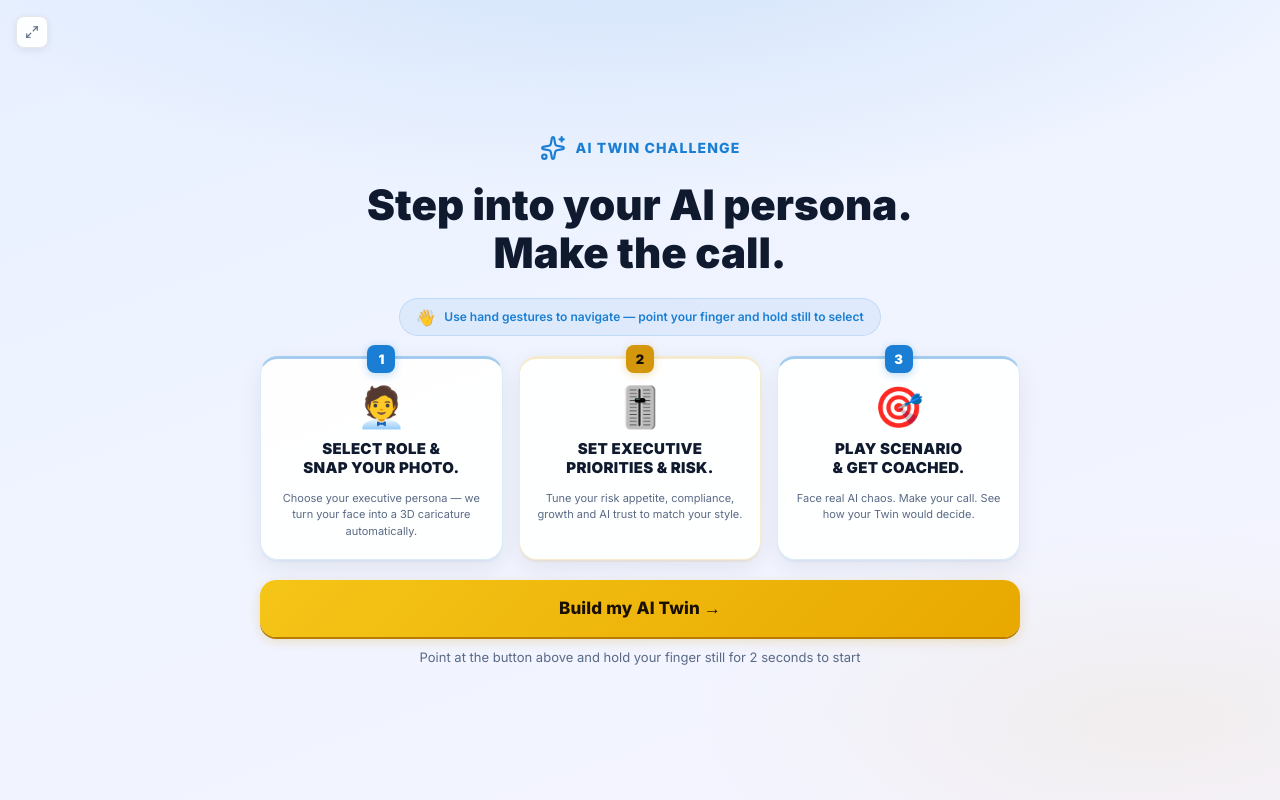
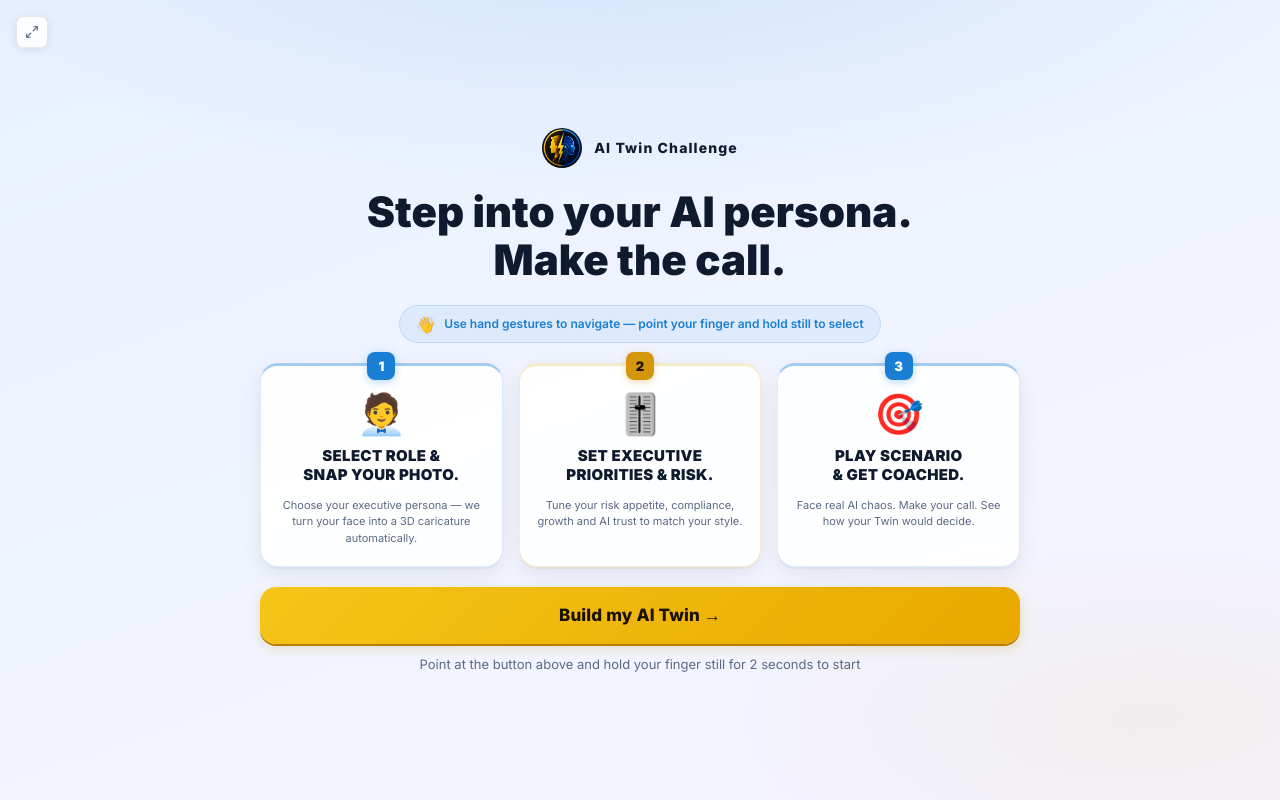
Before and after one commit to venkatukl/ai-twin-game, a Next.js app: page / in a window 1280 px wide. Built offline with nearby package versions, Linux system fonts and the light colour scheme.

Commit message:
Change title logo

```diff
--- a/app/globals.css
+++ b/app/globals.css
@@ -1299,14 +1299,20 @@ input[type="range"]::-moz-range-thumb {
   gap: 14px;
 }
 .landing-brand {
-  display: flex;
-  align-items: center;
-  gap: 10px;
-  font-size: 14px;
+  display: inline-flex;
+  align-items: center;
+  gap: 12px;
+  font-size: clamp(14px, 1vw, 18px);
   font-weight: 800;
-  text-transform: uppercase;
   letter-spacing: 0.08em;
-  color: var(--accent-2);
+}
+.landing-brand-icon {
+  width: clamp(40px, 3vw, 64px);
+  height: clamp(40px, 3vw, 64px);
+
+  border-radius: 50%;
+  object-fit: cover;
+  flex-shrink: 0;
 }
 .landing-title {
   font-size: clamp(28px, 5vw, 42px);
--- a/app/layout.tsx
+++ b/app/layout.tsx
@@ -3,7 +3,12 @@ import type { ReactNode } from 'react';
 
 export const metadata = {
   title: 'AI Twin Challenge',
-  description: 'Professional hackathon game for risk, growth, compliance and AI decision making.'
+  description: 'What Would Your Twin Decide?',
+  icons: {
+    icon: '/ai-twin-icon.png',
+    shortcut: '/ai-twin-icon.png',
+    apple: '/ai-twin-icon.png',
+  },
 };
 
 export default function RootLayout({ children }: { children: ReactNode }) {
--- a/app/page.tsx
+++ b/app/page.tsx
@@ -4,6 +4,7 @@ import { Bot, Camera, CameraOff, LoaderCircle, Pencil, Sparkles } from 'lucide-r
 import { useEffect, useMemo, useRef, useState, type CSSProperties } from 'react';
 import scenarios from '@/data/scenarios.json';
 import { Maximize2, Minimize2 } from 'lucide-react';
+import Image from 'next/image';
 
 const GESTURE_ENABLED = process.env.NEXT_PUBLIC_GESTURE_ENABLED === 'true';
 
@@ -342,6 +343,7 @@ export default function HomePage() {
 
   const [sourceImageSrc,      setSourceImageSrc]      = useState<string | null>(null);
   const [avatarSrc,            setAvatarSrc]            = useState<string | null>(null);
+  const avatarRef = useRef<string | null>(null);
   const [isGeneratingAvatar,  setIsGeneratingAvatar]  = useState(false);
   const [isScoring,            setIsScoring]            = useState(false);
   const [scoringFailed,        setScoringFailed]        = useState(false);
@@ -418,7 +420,9 @@ export default function HomePage() {
   '/avatars/fallback-5.png',
   '/avatars/fallback-6.png'
 ];
-  const fallbackAvatarSrc = FALLBACK_POOL[Math.floor(Math.random() * FALLBACK_POOL.length)];
+  const fallbackAvatarSrc = useMemo(() => {
+    return FALLBACK_POOL[Math.floor(Math.random() * FALLBACK_POOL.length)];
+  }, []);
 
   const randomAvatarStyle = () =>
     avatarStyleOptions[Math.floor(Math.random() * avatarStyleOptions.length)].value;
@@ -461,6 +465,8 @@ export default function HomePage() {
     risk: setRisk, compliance: setCompliance, growth: setGrowth,
     aiTrust: setAiTrust, aiCost: setAiCost,
   };
+
+
 
   useEffect(() => {
     setMounted(true);
@@ -643,7 +649,6 @@ export default function HomePage() {
     setSelectedImageBase64(base64);
     setSelectedMimeType('image/jpeg');
     setSourceImageSrc(dataUrl);
-    setAvatarSrc(null);
     stopCamera();
     // Auto-generate immediately using local variable — avoids stale state
     window.setTimeout(() => generateAvatar(base64, 'image/jpeg'), 900);
@@ -682,6 +687,7 @@ export default function HomePage() {
     const mimeType    = mimeOverride   ?? selectedMimeType;
     if (!imageBase64) return;
     setIsGeneratingAvatar(true);
+    let resolvedAvatar: string | null = null;
     try {
       const response = await fetch('/api/avatar', {
         method: 'POST',
@@ -695,25 +701,46 @@ export default function HomePage() {
         }),
       });
       const data = await response.json();
-      if (!response.ok)          { setAvatarSrc(fallbackAvatarSrc); return; }
-      if (data.avatarUrl)        setAvatarSrc(data.avatarUrl);
-      else if (data.imageBase64) setAvatarSrc(`data:${data.mimeType || 'image/png'};base64,${data.imageBase64}`);
-      else                       setAvatarSrc(fallbackAvatarSrc);
-    } catch { setAvatarSrc(fallbackAvatarSrc); }
-    finally  {
+      if (!response.ok) {
+        resolvedAvatar = fallbackAvatarSrc;
+        setAvatarSrc(fallbackAvatarSrc);
+        avatarRef.current = fallbackAvatarSrc;
+        return;
+      }
+      if (data.avatarUrl) {
+        resolvedAvatar = data.avatarUrl;
+        setAvatarSrc(data.avatarUrl);
+        avatarRef.current = data.avatarUrl;
+      } else if (data.imageBase64) {
+        const cleaned = (data.imageBase64 || '').replace(/\s+/g, '');
+        const finalAvatarUrl = `data:${data.mimeType || 'image/png'};base64,${cleaned}`;
+        resolvedAvatar = finalAvatarUrl;
+        setAvatarSrc(finalAvatarUrl);
+        avatarRef.current = finalAvatarUrl;
+      } else {
+        resolvedAvatar = fallbackAvatarSrc;
+        setAvatarSrc(fallbackAvatarSrc);
+        avatarRef.current = fallbackAvatarSrc;
+      }
+    } catch (e) {
+      resolvedAvatar = fallbackAvatarSrc;
+      setAvatarSrc(fallbackAvatarSrc);
+      avatarRef.current = fallbackAvatarSrc;
+    } finally  {
       setIsGeneratingAvatar(false);
       // Auto-advance to game screen after brief avatar reveal
       if (gameScreen === 'capture') {
         setTimeout(() => {
-            completeSetup();
+          completeSetup(resolvedAvatar);
         }, 1800); // show avatar for 1.8s then advance
       }
     }
   }
 
-  function completeSetup() {
+  function completeSetup(finalAvatar?: string | null) {
     stopCamera();
-    setAvatarSrc(avatarSrc || sourceImageSrc || fallbackAvatarSrc);
+    const finalAvatar2 = finalAvatar ?? avatarRef.current ?? avatarSrc ?? sourceImageSrc ?? fallbackAvatarSrc;
+    setAvatarSrc(finalAvatar2);
     setIsInitialized(true);
     setGameScreen('game');
     triggerBriefing();
@@ -777,6 +804,7 @@ export default function HomePage() {
     setAiCost(40);
     setAction('');
     setAvatarSrc(null);
+    avatarRef.current = null;
     setSourceImageSrc(null);
     setSelectedImageBase64(null);
     setIsInitialized(false);
@@ -1319,7 +1347,7 @@ const WRONG_TEXTS    = ['Your Twin disagrees… 🤔', 'Tough call!', 'Not quite
     <>
       <div className="landing-shell">
         <div className="landing-card">
-          <div className="landing-brand"><Sparkles size={26} /> AI Twin Challenge</div>
+          <div className="landing-brand"><Image src="/ai-twin-icon.png" alt="AI Twin Challenge" width={128} height={128} className="landing-brand-icon" /> AI Twin Challenge</div>
           <h1 className="landing-title">Step into your AI persona.<br />Make the call.</h1>
 
           <div className="landing-gesture-hint">
@@ -1399,7 +1427,7 @@ const WRONG_TEXTS    = ['Your Twin disagrees… 🤔', 'Tough call!', 'Not quite
 
           {/* Header */}
           <div className="persona-header">
-            <div className="landing-brand"><Sparkles size={20} /> AI Twin Challenge</div>
+            <div className="landing-brand"><Image src="/ai-twin-icon.png" alt="AI Twin Challenge" width={128} height={128} className="landing-brand-icon" /> AI Twin Challenge</div>
             <div className="persona-step-indicator">Choose your role</div>
           </div>
 
@@ -1489,7 +1517,7 @@ const WRONG_TEXTS    = ['Your Twin disagrees… 🤔', 'Tough call!', 'Not quite
 
       {/* Ambient title */}
       <div className="capture-title-wrap">
-        <div className="landing-brand"><Sparkles size={20} /> AI Twin Challenge</div>
+        <div className="landing-brand"><Image src="/ai-twin-icon.png" alt="AI Twin Challenge" width={128} height={128} className="landing-brand-icon" /> AI Twin Challenge</div>
         <h2 className="capture-title">
           {isGeneratingAvatar ? 'Creating your AI Twin…' :
           avatarSrc ? 'Meet your Twin!' :
```
Also changed, not shown: public/ai-twin-icon.png (added), 1 other file (tests, documents, lock files or other folders). Lines whose indentation alone changed are shown as unchanged.
